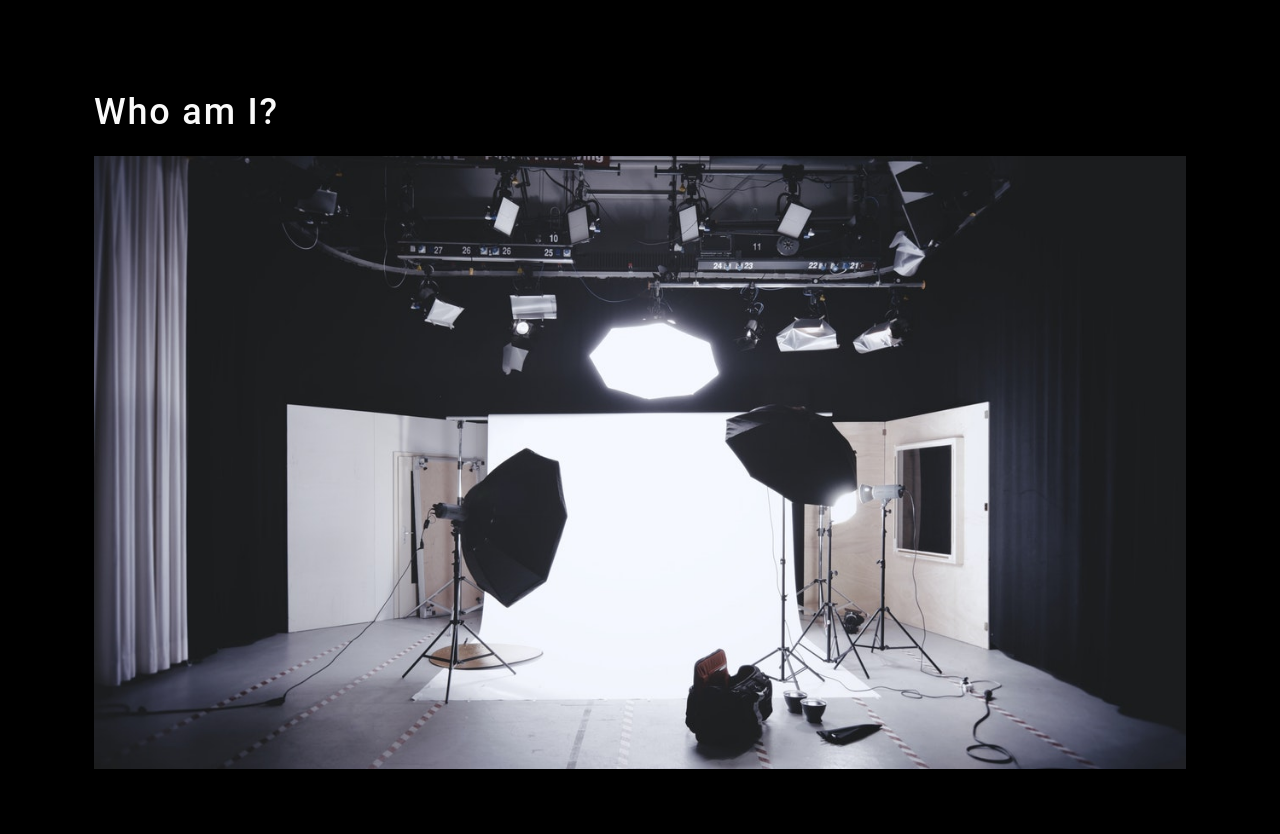
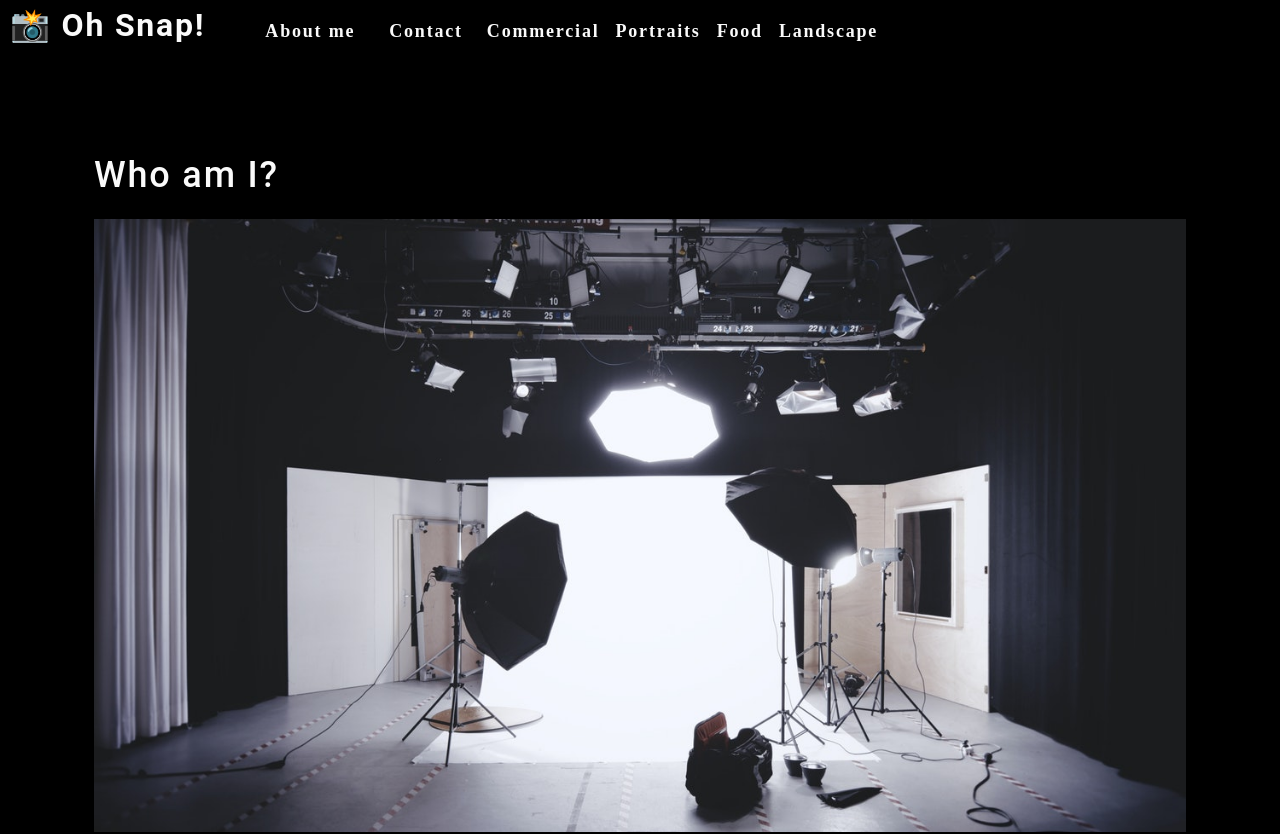
Before and after one commit to emccar22/photo-port, a React (Create React App) app: page / in a window 1280 px wide. Shown: the top 834 px of the page. Built offline with nearby package versions, Linux system fonts and the light colour scheme.

Commit message:
finish about and nav

```diff
--- a/src/App.js
+++ b/src/App.js
@@ -1,11 +1,14 @@
 import React from 'react';
-import About from './components/About/index'
+import Nav from './components/Nav';
+import About from './components/About';
 
 function App() {
+
   return (
     <div>
+      <Nav />
       <main>
-        <About />
+          <About />
       </main>
     </div>
   );
--- a/src/components/About/index.js
+++ b/src/components/About/index.js
@@ -1,13 +1,19 @@
-import React from 'react';
+import React from 'react'
 import coverImage from "../../assets/cover/cover-image.jpg";
 
 function About() {
-    return (
-        <section className="my-5">
-            <h1 id="about">Who am I?</h1>
-            <img src={coverImage} className="my-2" style={{width: "100%"}} alt="cover" />
-        </section>
-    );
+
+  return (
+    <section className="my-5" >
+      <h1 id="about">Who am I?</h1>
+      <img src={coverImage} className="my-2" style={{ width: "100%" }} alt="cover" />
+      <div className="my-2">
+        <p>
+          Lorem ipsum dolor sit amet, consectetur adipiscing elit. Donec bibendum turpis sed ex condimentum molestie. Mauris condimentum lectus ut ornare dignissim. Mauris faucibus urna mi, ac feugiat metus aliquam maximus. Proin aliquam justo nec diam vulputate vestibulum. Aenean sollicitudin nulla at nisi ornare, nec suscipit massa eleifend. Morbi tristique justo vel turpis sollicitudin, et tristique velit convallis. In hac habitasse platea dictumst. Phasellus mattis nunc sed orci consequat laoreet. Praesent id nisl nibh. Curabitur imperdiet ultricies mollis. In hac habitasse platea dictumst.
+      </p>
+      </div>
+    </section>
+  )
 }
 
-export default About;
+export default About
--- /dev/null
+++ b/src/components/Nav/index.js
@@ -0,0 +1,50 @@
+import React from "react";
+import { capitalizeFirstLetter } from "../../utils/helpers";
+
+function Nav() {
+  const  categories = [
+    { name: 'commercial', description: 'Photos of grocery stores, food trucks, and other commercial projects' },
+    { name: 'portraits', description: 'Portraits of people in my life' },
+    { name: 'food', description: 'Delicious delicacies' },
+    { name: 'landscape', description: 'Fields, farmhouses, waterfalls, and the beauty of nature' }
+  ];
+
+  const handleClick = () => {
+    console.log("click handled")
+  }
+
+  return (
+    <header data-testid="header" className="flex-row px-1">
+      <h2>
+        <a href="/">
+          <span role="img" aria-label="camera"> 📸</span> Oh Snap!
+        </a>
+      </h2>
+      <nav>
+        <ul className="flex-row">
+          <li className="mx-2">
+            <a href="#about" onClick={() => handleClick()}>
+              About me
+            </a>
+          </li>
+          <li className={"mx-2"}>
+            <span onClick={() => handleClick()}>
+              Contact
+            </span>
+          </li>
+          {
+            categories.map((category) => (
+              <li className="mx-1" key={category.name} >
+                <span onClick={() => { handleClick(); }}>
+                 {capitalizeFirstLetter(category.name)}
+                </span>
+              </li>
+            ))
+          }
+        </ul>
+      </nav>
+    </header>
+  );
+}
+
+export default Nav;
```
